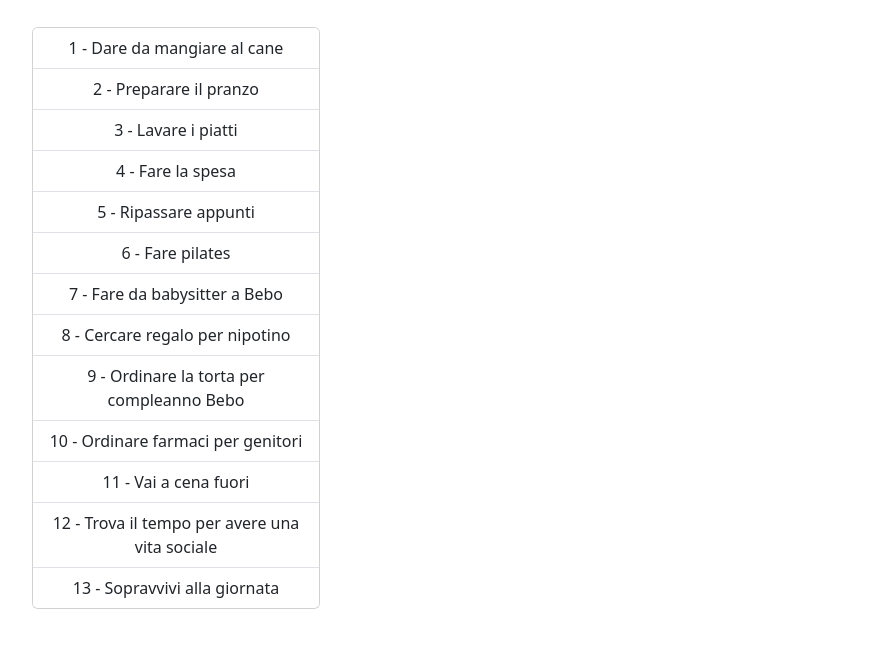
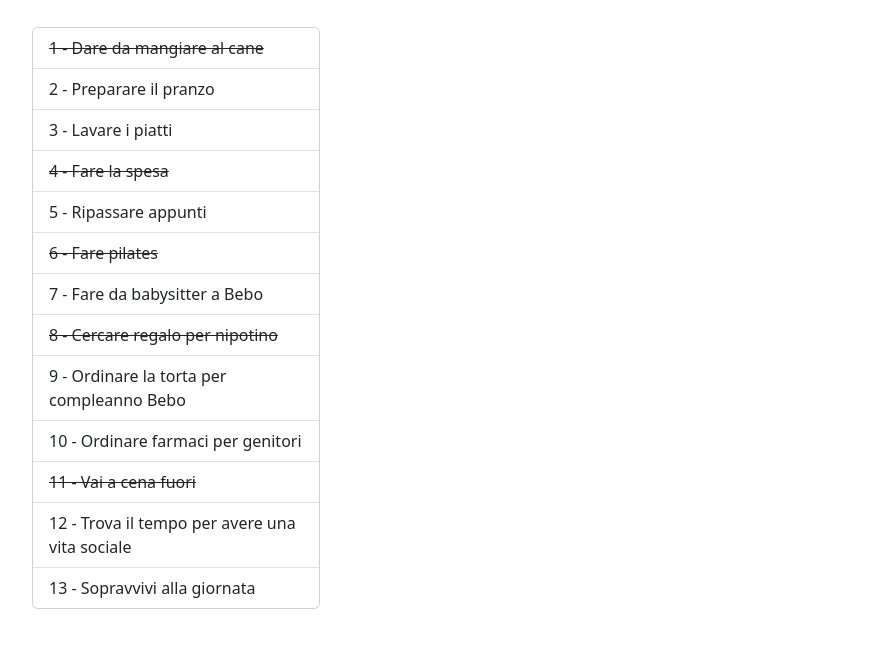
Before and after one commit to GinaTovarAlmario/vue-todolist, a plain HTML site: page inex.html in a window 1280 px wide. Shown: the part 61-708 px from the top of the page, without its empty margins (50-944 px from the left). Drawn offline with nearby package versions, Linux system fonts and the light colour scheme.

Commit message:
milestone 1 completed

```diff
--- a/inex.html
+++ b/inex.html
@@ -19,18 +19,19 @@
             <h1 class="fs-bold">La mia lista delle cose da fare</h1>
         </header>
         <main class="container">
-            <div class="row text-center">
+            <div class="row">
                 <div class="col mt-4">
-                    <div class="card" style="width: 18rem;">
+                    <div class="card" style="width: 18rem;" >
                         <ul class="list-group list-group-flush">
                           <li class="list-group-item" v-for="(todoItem,index) in todoList">
-                            {{index+1}} - {{todoItem.text}}
+                            <div :class="{'text-decoration-line-through': todoItem.isDone}">
+                                {{index+1}} - {{todoItem.text}}
+                            </div>
                           </li>
                         </ul>
                       </div>
                 </div>
             </div>
-
         </main>
     </div>
     <!-- vue -->
--- a/js/script.js
+++ b/js/script.js
@@ -29,55 +29,55 @@ createApp({
       todoList: [
         {
             text:'Dare da mangiare al cane',
-            done: false,
+            isDone: true,
         },
         {
             text:'Preparare il pranzo',
-            done:false,
+            isDone:false,
         },
         {
             text:'Lavare i piatti',
-            done:false,
+            isDone:false,
         },
         {
             text:'Fare la spesa',
-            done:false,
+            isDone:true,
         },
         {
             text:'Ripassare appunti',
-            done:false,
+            isDone:false,
         },
         {
             text:'Fare pilates',
-            done:false,
+            isDone:true,
         },
         {
             text:'Fare da babysitter a Bebo',
-            done:false,
+            isDone:false,
         },
         {
             text:'Cercare regalo per nipotino',
-            done:false,
+            isDone:true,
         },
         {
             text:'Ordinare la torta per compleanno Bebo',
-            done:false,
+            isDone:false,
         },
         {
             text:'Ordinare farmaci per genitori',
-            done:false,
+            isDone:false,
         },
         {
             text:'Vai a cena fuori',
-            done:false,
+            isDone:true,
         },
         {
             text:'Trova il tempo per avere una vita sociale',
-            done:false,
+            isDone:false,
         },
         {
             text:'Sopravvivi alla giornata',
-            done:false,
+            isDone:false,
         },
       ]
     }
```
